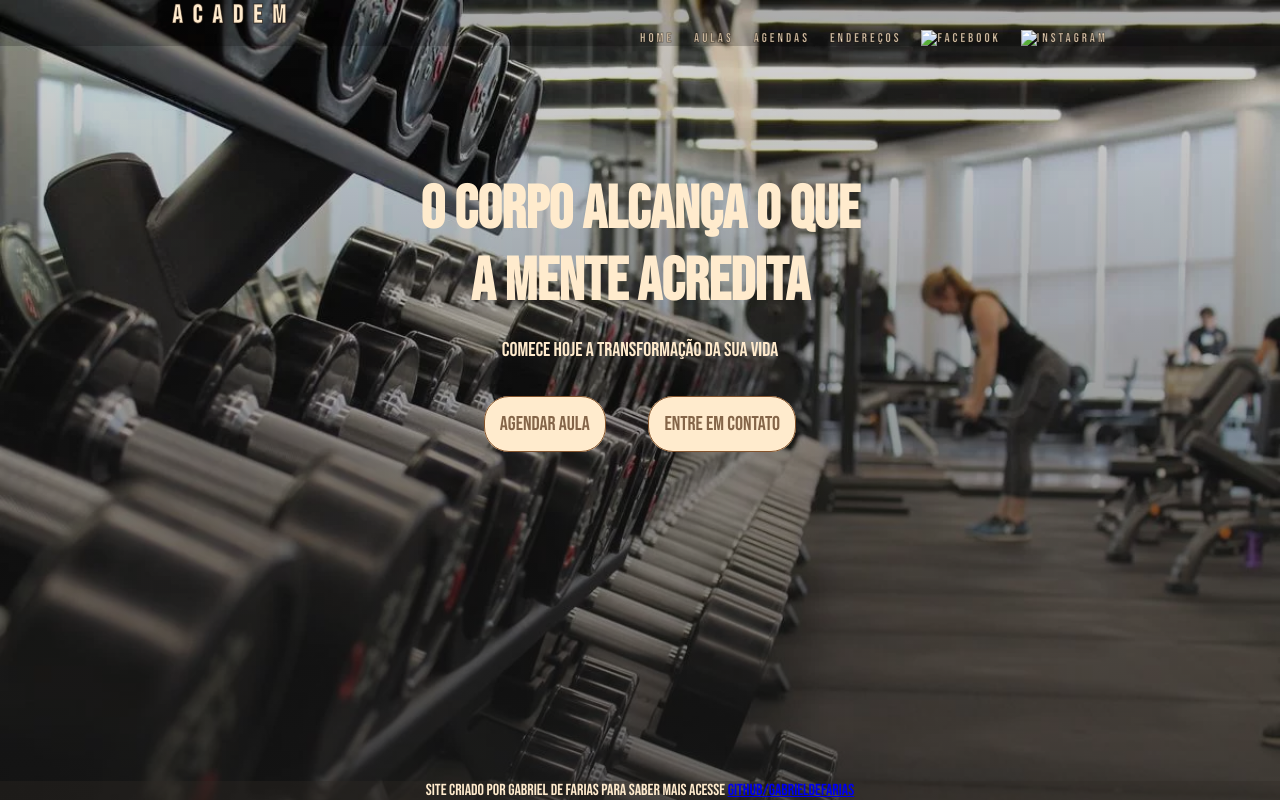
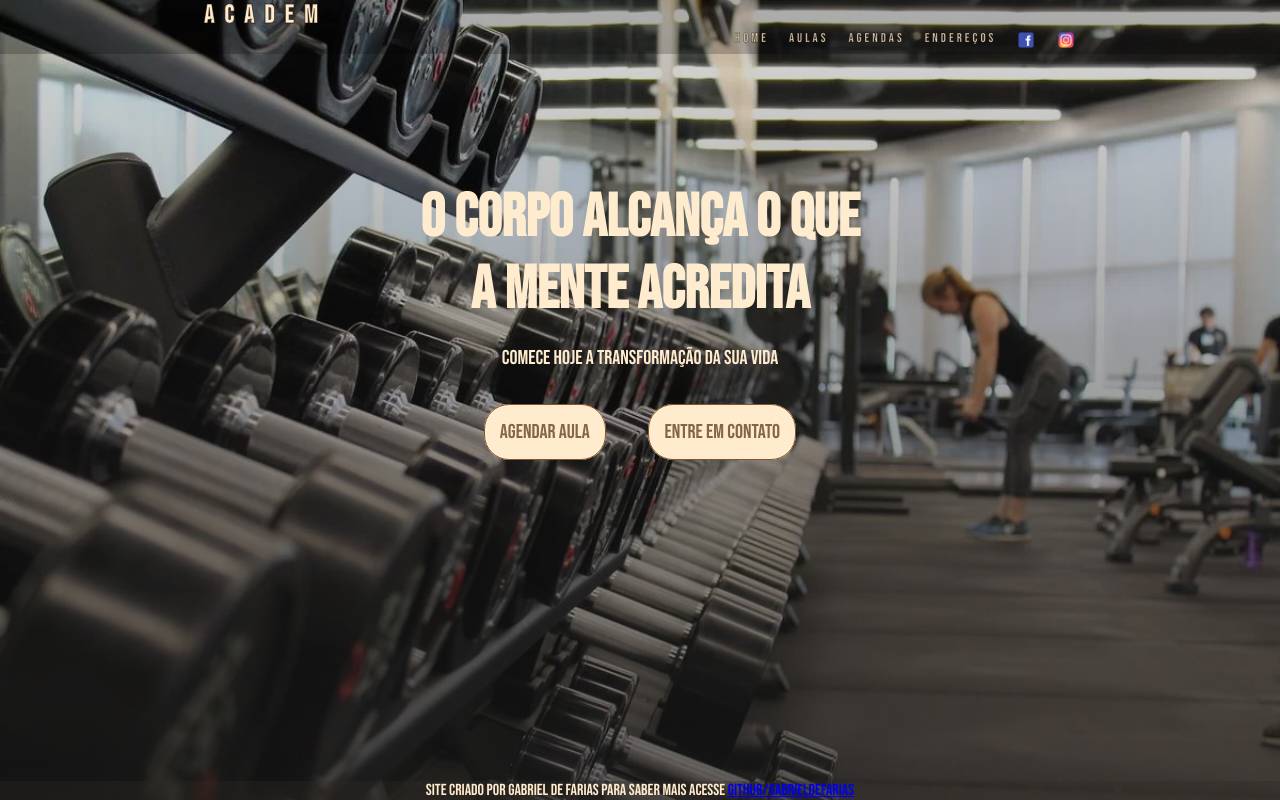
Before and after one commit to GabrielFariasL/project-academ, a plain HTML site: page index.html in a window 1280 px wide. Drawn offline with Linux system fonts and the light colour scheme.

Commit message:
Update index.html

```diff
--- a/index.html
+++ b/index.html
@@ -5,7 +5,7 @@
     <meta name="viewport" content="width=device-width, initial-scale=1.0">
     <title>ACADEM</title>
     <link rel="stylesheet" href="style.css">
-    <link rel="shortcut icon" href="material/icon.png" type="image/x-icon">
+    <link rel="shortcut icon" href="https://github.com/GabrielFariasL/project-academ/blob/main/icon.png?raw=true" type="image/x-icon">
 </head>
 <header>
     <h1>ACADEM</h1>
@@ -15,8 +15,8 @@
             <li><a href="aulas.html">Aulas</a></li>
             <li><a href="agenda.html">Agendas</a></li>
             <li><a href="Endereços.html">Endereços</a></li>
-            <li><a href="https://www.facebook.com" target="blank"><img src="material/facebook.png" width="20" height="20" alt="facebook"></a></li>
-            <li><a href="https://www.Instagram.com" target="blank"><img src="material/Instagram.png"  width="20" height="20" alt="Instagram"></a></li>
+            <li><a href="https://www.facebook.com" target="blank"><img src="https://github.com/GabrielFariasL/project-academ/blob/main/facebook.png?raw=true" width="20" height="20" alt="facebook"></a></li>
+            <li><a href="https://www.Instagram.com" target="blank"><img src="https://github.com/GabrielFariasL/project-academ/blob/main/Instagram.png?raw=true"  width="20" height="20" alt="Instagram"></a></li>
         </ul>
     </nav>
 </header>
```
